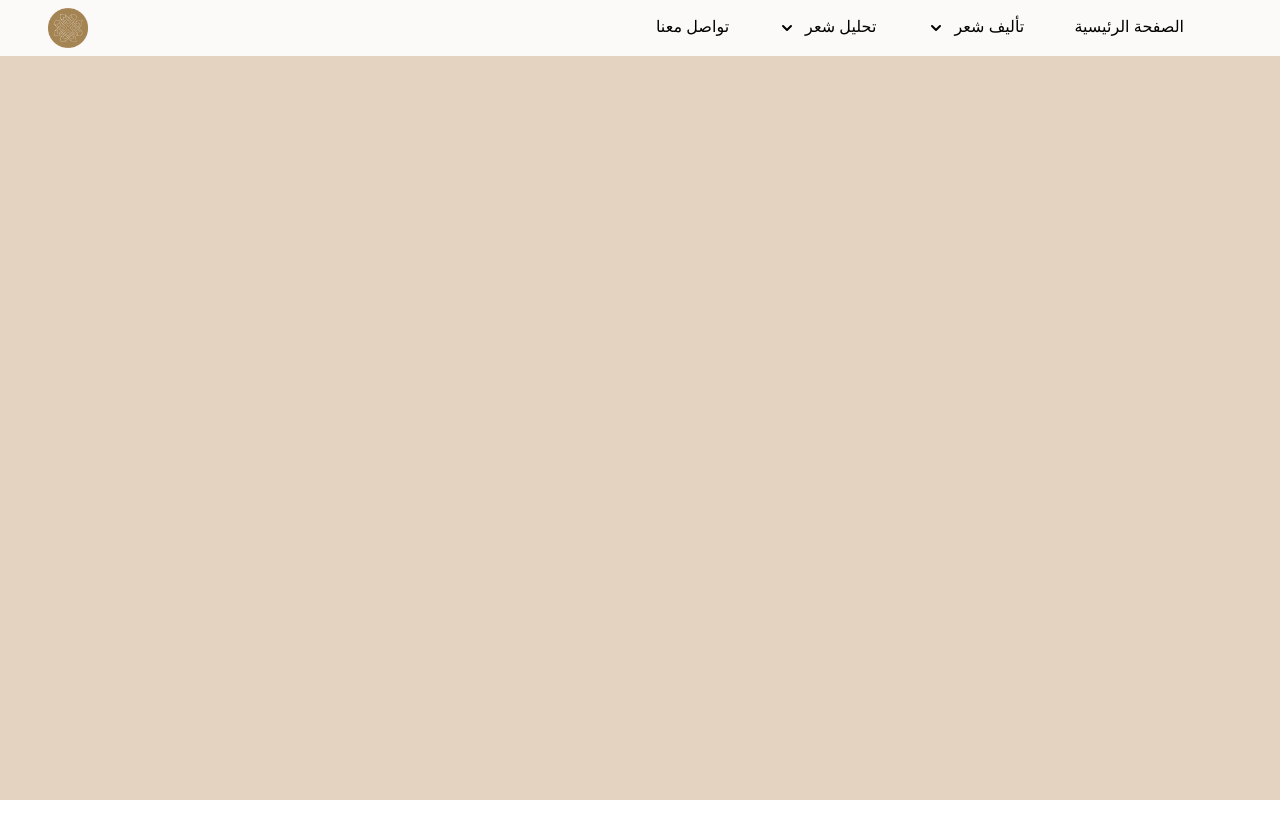
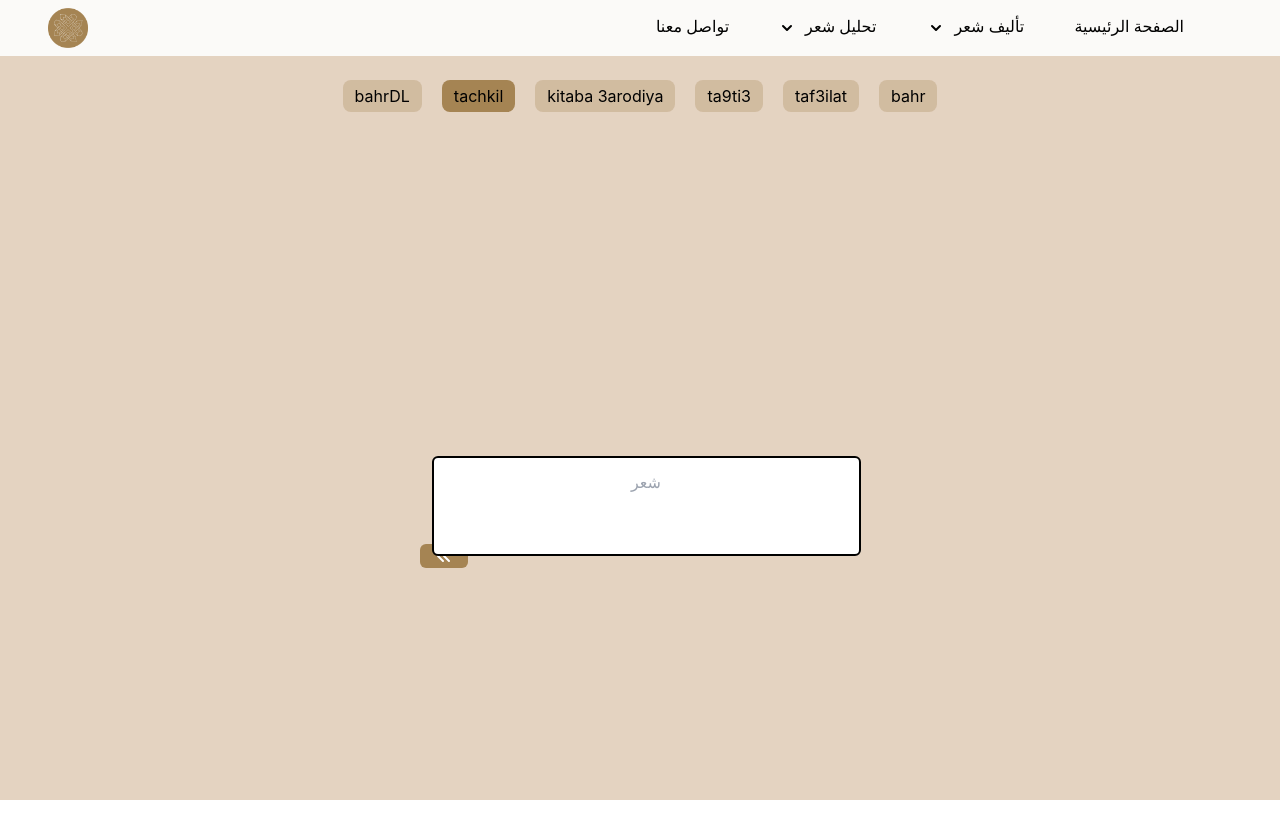
Before and after one commit to wadjih-bencheikh18/arabicthon-front, a React (Create React App) app: page /analyseFull in a window 1280 px wide. Shown: the top 838 px of the page. Before the commit the page ends 800 px from the top, so only its background shows below. Built offline with nearby package versions, Linux system fonts and the light colour scheme.

Commit message:
create zel input

```diff
--- a/src/App.js
+++ b/src/App.js
@@ -5,6 +5,7 @@ import AnalysePoem from "./components/Functional/AnalysePoem";
 import { BrowserRouter as Router, Route, Switch } from "react-router-dom";
 import { ChoiceMain } from "./sections/ChoiceMain";
 import { ChoiceTa2lif } from "./sections/ChoiceTa2lif";
+import AnalysePoemFull from "./components/Functional/AnalysePoemFull";
 function App() {
   return (
     <Router>
@@ -25,6 +26,11 @@ function App() {
               <AnalysePoem />
             </div>
           </Route>
+          <Route path="/analyseFull">
+            <div className="h-screen pt-20">
+              <AnalysePoemFull />
+            </div>
+          </Route>
         </Switch>
       </div>
     </Router>
--- /dev/null
+++ b/src/components/Functional/AnalysePoemFull.jsx
@@ -0,0 +1,63 @@
+import { useState } from "react";
+import InputResult from "./InputResult";
+import OutputResult from "./OutputResult";
+import Tachkil from "./Tachkil";
+const choices = [
+  "bahrDL",
+  "tachkil",
+  "kitaba 3arodiya",
+  "ta9ti3",
+  "taf3ilat",
+  "bahr",
+];
+export default function AnalysePoemFull() {
+  const [data, setData] = useState({});
+  const [activate, setActivate] = useState([
+    false,
+    true,
+    false,
+    false,
+    false,
+    false,
+  ]);
+  return (
+    <div className="h-screen flex flex-col items-center">
+      <div className="flex gap-5">
+        {choices.map((c, i) => (
+          <div
+            className={`rounded-lg px-3 hover:bg-[rgba(165,132,83,0.6)] cursor-pointer py-1 ${
+              activate[i]
+                ? "bg-[rgba(165,132,83,1)]"
+                : "bg-[rgba(165,132,83,0.3)] "
+            }`}
+            key={i}
+            onClick={() => {
+              setActivate((activate) => {
+                activate[i] = !activate[i];
+                return activate;
+              });
+            }}
+          >
+            {c}
+          </div>
+        ))}
+      </div>
+      <div className="h-screen flex items-center">
+        <InputResult
+          setValue={(input) => {
+            setData((data) => ({ ...data, input }));
+          }}
+        />
+        {data.input && (
+          <Tachkil
+            init={data.input}
+            setValue={(tachkil) => {
+              setData((data) => ({ ...data, tachkil }));
+            }}
+          />
+        )}
+        {data.tachkil && <OutputResult value={data.tachkil} />}
+      </div>
+    </div>
+  );
+}
--- a/src/components/Functional/InputResult.jsx
+++ b/src/components/Functional/InputResult.jsx
@@ -1,22 +1,33 @@
+import { ChevronDoubleLeftIcon } from "@heroicons/react/solid";
 import { useState } from "react";
 
 export default function InputResult({
   setValue,
   className,
-  placeHolder = "input",
+  placeHolder = "شعر",
+  cols = "40",
+  rows = "3",
 }) {
   const [input, setInput] = useState("");
   return (
+    <div className="flex flex-row-reverse items-end mt-5">
       <textarea
-      className={`${className} resize-none border-black border-2 text-center mt-5 `}
-      cols={Math.max(...input.split("\n").map((s) => s.length))}
-      rows={input.split("\n").length}
+        className={`${className} resize-none border-black py-3 border-2 text-center rounded-md input`}
+        cols={Math.max(...input.split("\n").map((s) => s.length), cols)}
+        rows={Math.max(input.split("\n").length, rows)}
         value={input}
         placeHolder={placeHolder}
         onChange={({ target }) => setInput(target.value)}
-      onKeyDown={({ key }) => {
+        style={{ direction: "rtl" }}
+      ></textarea>
+      <button
+        onClick={({ key }) => {
           if (key === "Enter") setValue(input);
         }}
-    ></textarea>
+        className="btn flex rounded-md items-center justify-center w-12 h-6 text-white text-lg bg-[#A58453] -mb-3 -mr-9"
+      >
+        <ChevronDoubleLeftIcon className="w-5 h-5" />
+      </button>
+    </div>
   );
 }
--- a/src/components/Functional/OutputResult.jsx
+++ b/src/components/Functional/OutputResult.jsx
@@ -6,6 +6,7 @@ export default function OutputResult({
 }) {
   return (
     <textarea
+      style={{ direction: "rtl" }}
       className={`${className} resize-none bg-[#FBFAF8] rounded-3xl p-4 mt-5`}
       cols={Math.max(...value.split("\n").map((s) => s.length), cols)}
       rows={Math.max(value.split("\n").length, rows)}
--- a/src/components/Functional/Tachkil.jsx
+++ b/src/components/Functional/Tachkil.jsx
@@ -193,8 +193,8 @@ export default function Tachkil({ init = "", setValue }) {
         deleteChar(key);
       }}
     >
-      <div className="relative h-48  w-[400px] mx-auto">
-        <div className=" z-10 border-black text-center  bg-white right-0 absolute top-0 border-2   w-[400px] ">
+      <div className="relative  w-[400px] mx-auto">
+        <div className=" z-10 border-red-600 text-center  bg-white right-0 absolute bottom-0 left-0 top-0 border-2 ">
           {stringCol}
         </div>
         <textarea
@@ -202,7 +202,7 @@ export default function Tachkil({ init = "", setValue }) {
           rows={input.value.split("\n").length}
           spellCheck="false"
           style={{ direction: "rtl" }}
-          className="border-black text-center cursor-pointer resize-none border-2 z-20 right-0  absolute top-0 caret-transparent bg-transparent text-[rgba(0,0,0,0.2)]  w-[400px] "
+          className=" border-transparent outline-none  text-center cursor-pointer resize-none border-2 z-20 relative caret-transparent bg-transparent text-[rgba(0,0,0,0.2)]  w-[400px] "
           ref={inputRef}
           onClick={({ target }) => {
             setStart(target.selectionStart);
```
Lines whose indentation alone changed are shown as unchanged.
